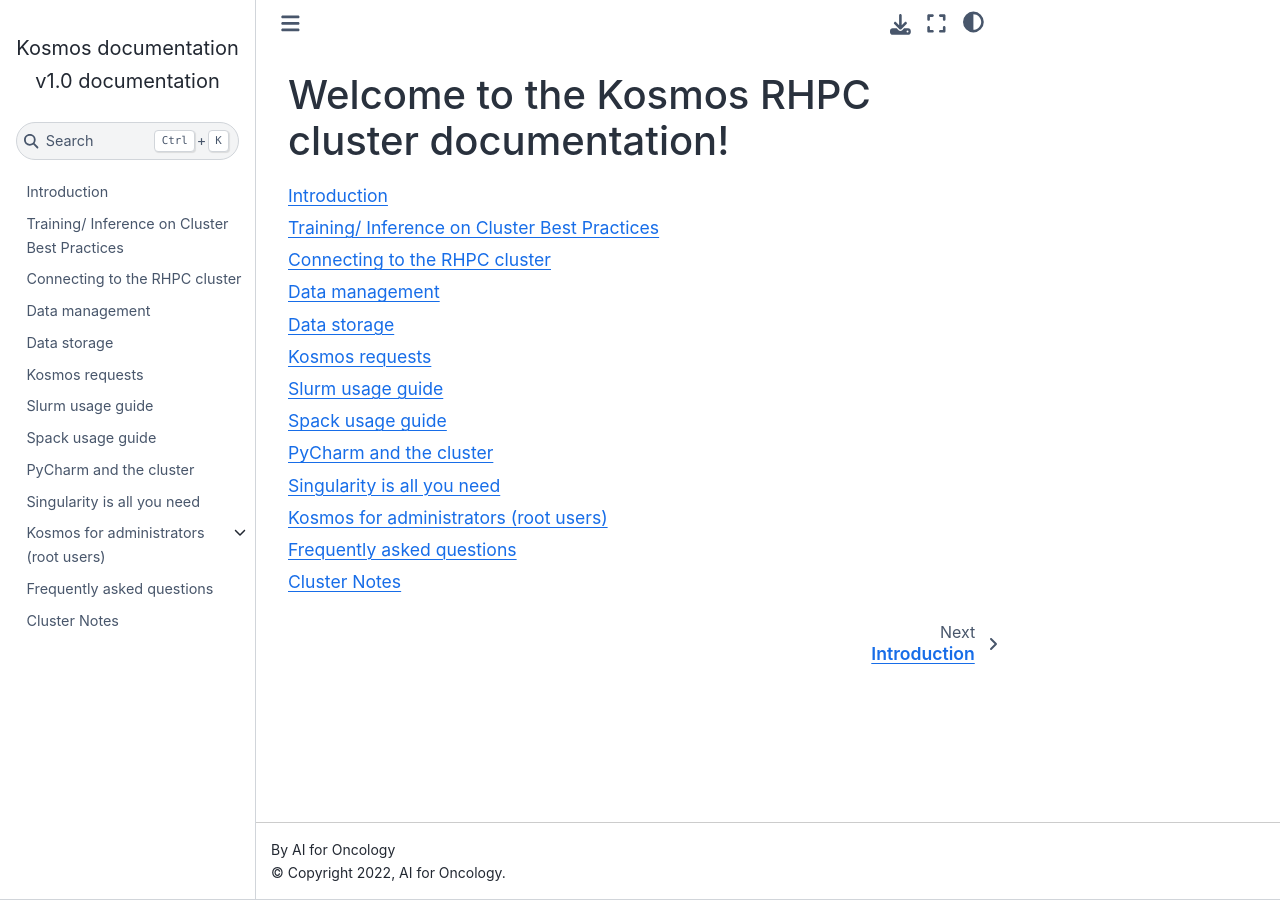
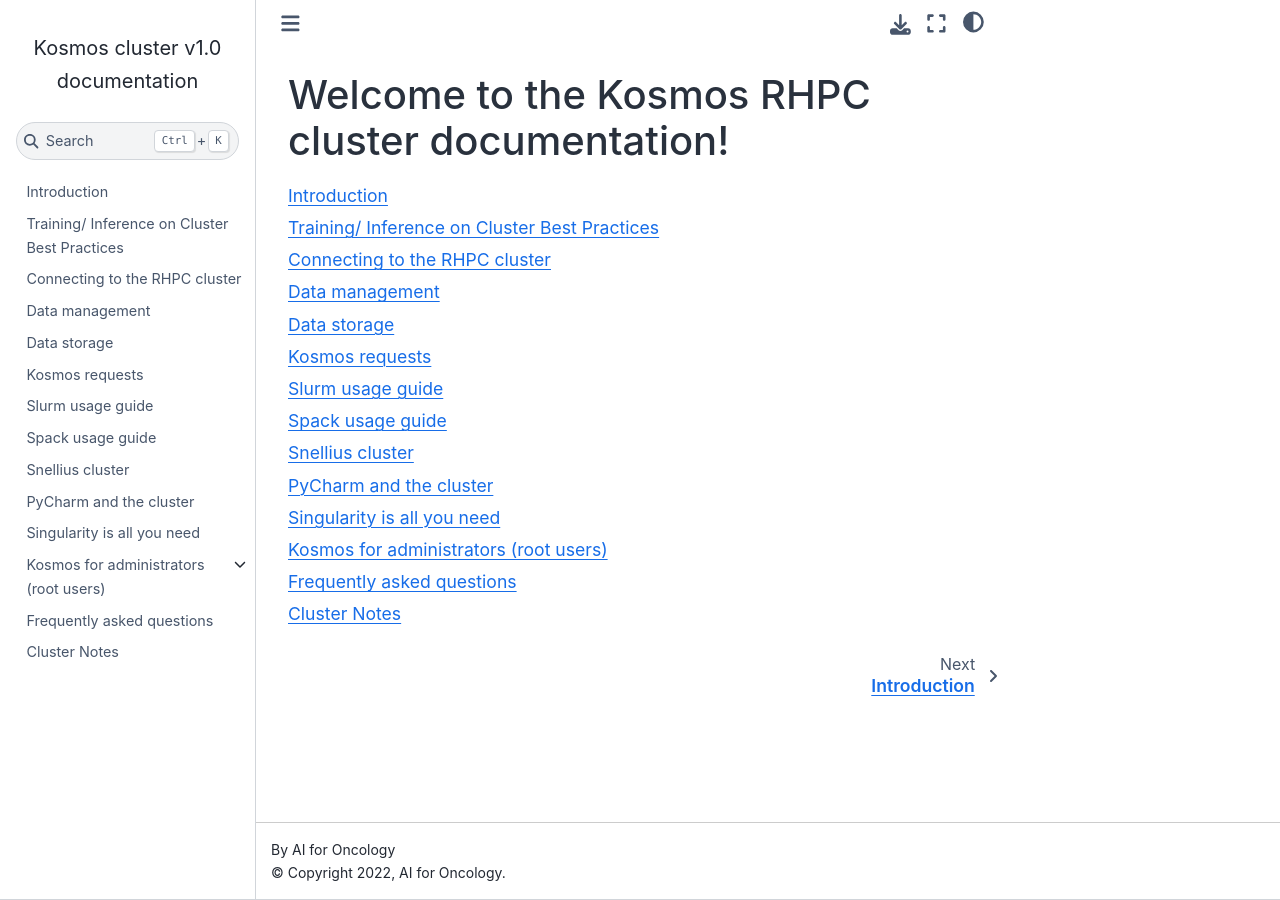
Before and after one commit to NKI-AI/kosmos-documentation, a Sphinx documentation site: the page built from docs/index.rst, in a window 1280 px wide. Built offline with Sphinx 7.4.7 and the Sphinx Book theme 1.1.4, drawn with Linux system fonts in a browser that asks for light colours.

Commit message:
add snellius page

```diff
--- a/docs/conf.py
+++ b/docs/conf.py
@@ -17,7 +17,7 @@
 
 # -- Project information -----------------------------------------------------
 
-project = 'Kosmos documentation'
+project = 'Kosmos cluster'
 copyright = '2022, AI for Oncology'
 author = 'AI for Oncology'
 
--- a/docs/index.rst
+++ b/docs/index.rst
@@ -17,6 +17,7 @@
    requests
    slurm_usage_guide
    spack
+   snellius
    pycharm_remote
    singularity
    admins/index
```
Also changed, not shown: docs/snellius.rst (added, +22 -0 lines).
